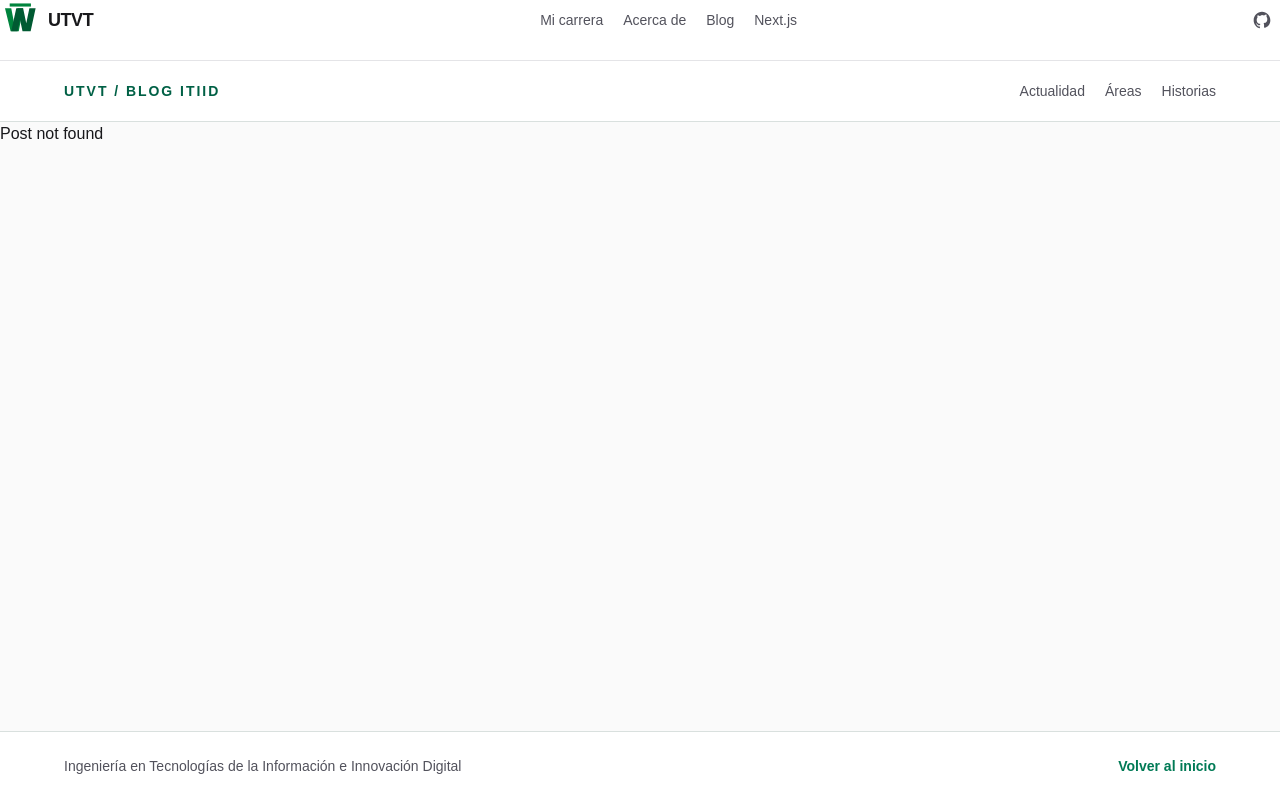
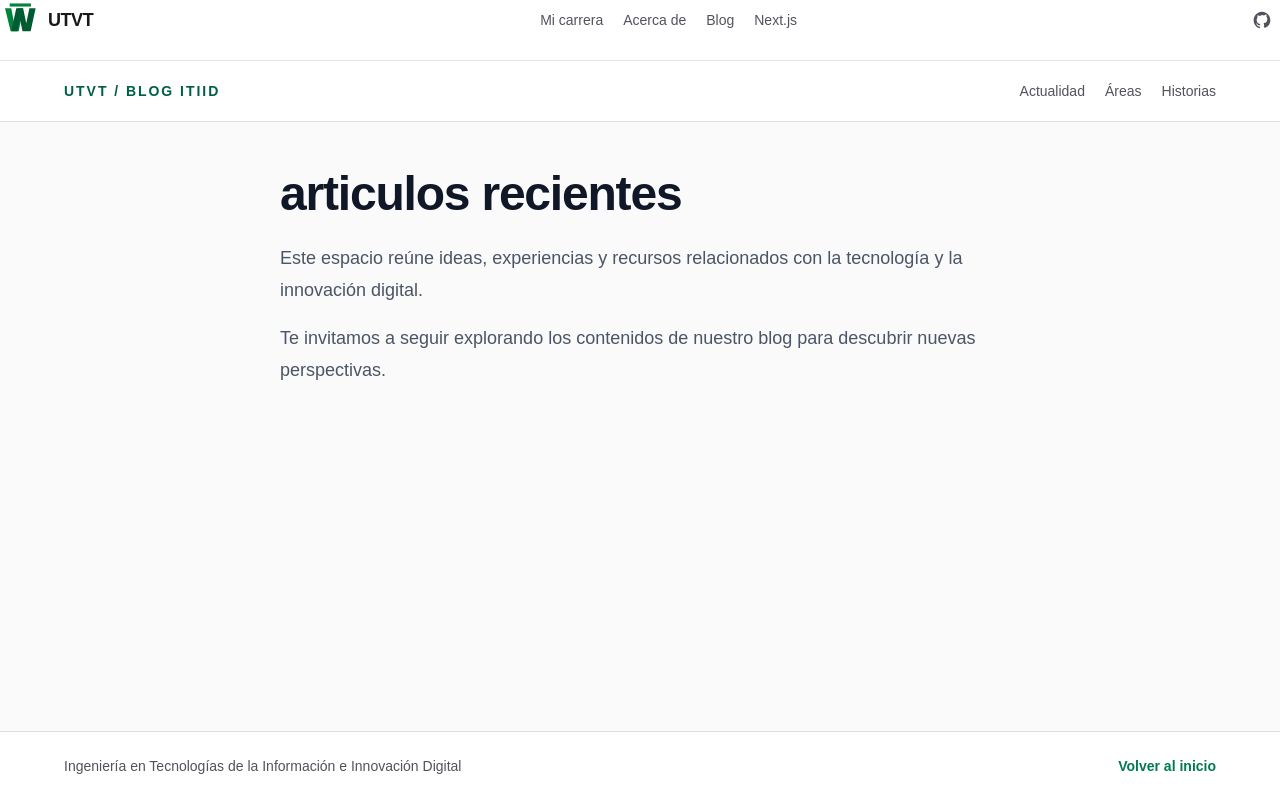
Before and after one commit to jaimediaz25/laboratoros_nextjs, a Next.js app: page /blog/articulos-recientes in a window 1280 px wide. Before the commit this address had no page. Built offline with nearby package versions, Linux system fonts and the light colour scheme.

Commit message:
video10: optimizar rutas dinamicas

```diff
--- a/app/blog/[slug]/page.tsx
+++ b/app/blog/[slug]/page.tsx
@@ -1,56 +1,19 @@
-type BlogPostPageProps = {
-    params: Promise<{
-        "slug": string;
-    }>;
-};
+import BlogPostContent from "@/app/components/utils/BlogPostContent";
+import { blogPosts } from "@/app/data/blog-posts";
+import { BlogPostPageProps } from "@/app/types/blog";
 
-const blogPosts: Record<string, { title: string; paragraphs: string[] }> = {
-    "actualidad-tecnologica": {
-        title: "Actualidad tecnológica",
+async function BlogPostPage({ params }: BlogPostPageProps) {
+    const { slug } = await params;
+
+    const post = blogPosts[slug] ?? {
+        title: slug.replace(/-/g, " "),
         paragraphs: [
-            "La tecnología evoluciona a gran velocidad y abre nuevas posibilidades para resolver necesidades reales. La inteligencia artificial, la nube y la automatización están transformando la manera de crear productos y servicios.",
-            "Mantenerse al día permite tomar mejores decisiones, identificar oportunidades y participar con criterio en la construcción de un entorno digital más útil y responsable.",
+            "Este espacio reúne ideas, experiencias y recursos relacionados con la tecnología y la innovación digital.",
+            "Te invitamos a seguir explorando los contenidos de nuestro blog para descubrir nuevas perspectivas.",
         ],
-    },
-    "areas-de-formacion": {
-        title: "Áreas de formación",
-        paragraphs: [
-            "La formación en tecnologías de la información reúne conocimientos de desarrollo de software, redes, datos, ciberseguridad e innovación. Cada área aporta herramientas para comprender y transformar el mundo digital.",
-            "Explorar distintas especialidades ayuda a construir un perfil versátil, capaz de colaborar, aprender continuamente y diseñar soluciones con impacto.",
-        ],
-    },
-    "historias-que-inspiran": {
-        title: "Historias que inspiran",
-        paragraphs: [
-            "Los proyectos y experiencias de nuestra comunidad muestran que las ideas crecen cuando se comparten. Cada reto superado deja aprendizajes que pueden inspirar a otras personas a comenzar.",
-            "Conocer estas historias nos recuerda que la curiosidad, la colaboración y la constancia son parte esencial de cualquier camino de innovación.",
-        ],
-    },
-};
+    };
 
-
-async function BlogPostPagePage({ params }: BlogPostPageProps) {
-    const { slug } = await params;
-    const post = blogPosts[slug];
-    if (!post) {
-        return (
-            <div>
-                <h1>Post not found</h1>
-            </div>
-        );
-    }
-    return (
-        <div className="mx-auto max-w-3xl px-6 py-12">
-            <h1 className="mb-6 text-4xl font-bold tracking-tight text-gray-900 sm:text-5xl">
-                {post.title}
-            </h1>
-            {post.paragraphs.map((paragraph, index) => (
-                <p key={paragraph} className={index === 0 ? "mb-4 text-lg leading-8 text-gray-600" : "text-lg leading-8 text-gray-600"}>
-                    {paragraph}
-                </p>
-            ))}
-        </div>
-    );
+    return <BlogPostContent post={post} />;
 }
 
-export default BlogPostPagePage;
+export default BlogPostPage;
--- /dev/null
+++ b/app/components/utils/BlogPostContent.tsx
@@ -0,0 +1,24 @@
+import { BlogPost } from "@/app/types/blog";
+
+type Props = {
+    post: BlogPost;
+};
+
+function BlogPostContent({ post }: Props) {
+    return (
+        <div className="mx-auto max-w-3xl px-6 py-12">
+            <h1 className="mb-6 text-4xl font-bold tracking-tight text-gray-900 sm:text-5xl">
+                {post.title}
+            </h1>
+            {
+                post.paragraphs.map((paragraph, index) => (
+                    <p key={index} className={`${index === 0 ? "mb-4" : ""} text-lg leading-8 text-gray-600`}>
+                        {paragraph}
+                    </p>
+                ))
+            }
+        </div>
+    );
+}
+
+export default BlogPostContent;
--- /dev/null
+++ b/app/data/blog-posts.ts
@@ -0,0 +1,25 @@
+import { BlogPost } from "../types/blog";
+
+export const blogPosts: Record<string, BlogPost> = {
+    "actualidad-tecnologica": {
+        title: "Actualidad tecnológica",
+        paragraphs: [
+            "La tecnología evoluciona a gran velocidad y abre nuevas posibilidades para resolver necesidades reales. La inteligencia artificial, la nube y la automatización están transformando la manera de crear productos y servicios.",
+            "Mantenerse al día permite tomar mejores decisiones, identificar oportunidades y participar con criterio en la construcción de un entorno digital más útil y responsable.",
+        ],
+    },
+    "areas-de-formacion": {
+        title: "Áreas de formación",
+        paragraphs: [
+            "La formación en tecnologías de la información reúne conocimientos de desarrollo de software, redes, datos, ciberseguridad e innovación. Cada área aporta herramientas para comprender y transformar el mundo digital.",
+            "Explorar distintas especialidades ayuda a construir un perfil versátil, capaz de colaborar, aprender continuamente y diseñar soluciones con impacto.",
+        ],
+    },
+    "historias-que-inspiran": {
+        title: "Historias que inspiran",
+        paragraphs: [
+            "Los proyectos y experiencias de nuestra comunidad muestran que las ideas crecen cuando se comparten. Cada reto superado deja aprendizajes que pueden inspirar a otras personas a comenzar.",
+            "Conocer estas historias nos recuerda que la curiosidad, la colaboración y la constancia son parte esencial de cualquier camino de innovación.",
+        ],
+    },
+};
```
